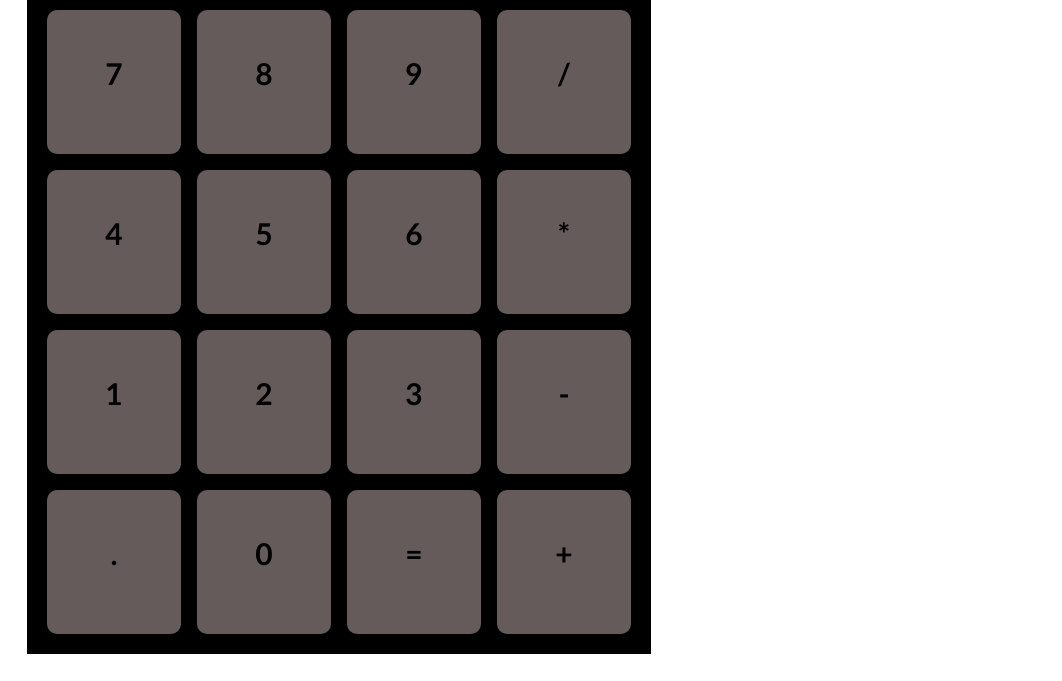
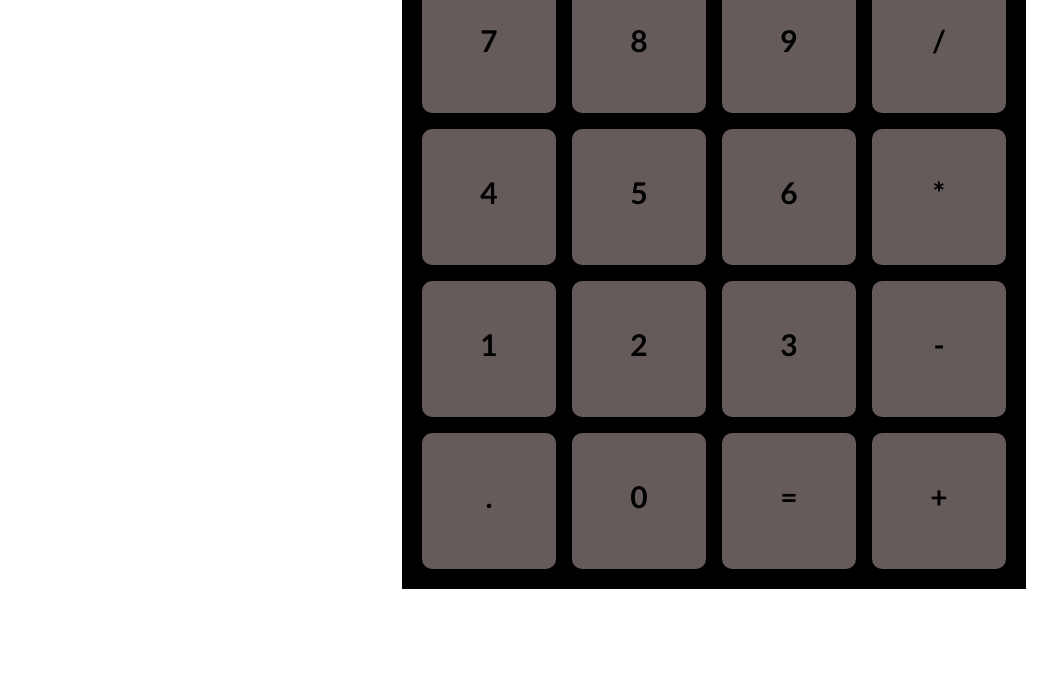
Before and after one commit to Tcastano/ProyectoEntornos, a plain HTML site: page index.html in a window 1280 px wide. Shown: the part 197-878 px from the top of the page, without its empty margins (0-1062 px from the left). After the commit the page ends 800 px from the top, so only its background shows below. Drawn offline with Linux system fonts and the light colour scheme.

Commit message:
calculadora

```diff
--- a/css.css
+++ b/css.css
@@ -6,11 +6,11 @@
 #calculadora{
     align-content: center;
     background-color: rgb(0, 0, 0);
-    margin: 25px;
+    margin-left: 400px;
     padding: 12px;
     display: grid;
     width: 600px;
-    height: 100vh;
+    height: 95vh;
     grid-template-columns: repeat(4,1fr);
     grid-template-rows: repeat(5,1fr);
 
```
Also changed, not shown: js.js (added).
